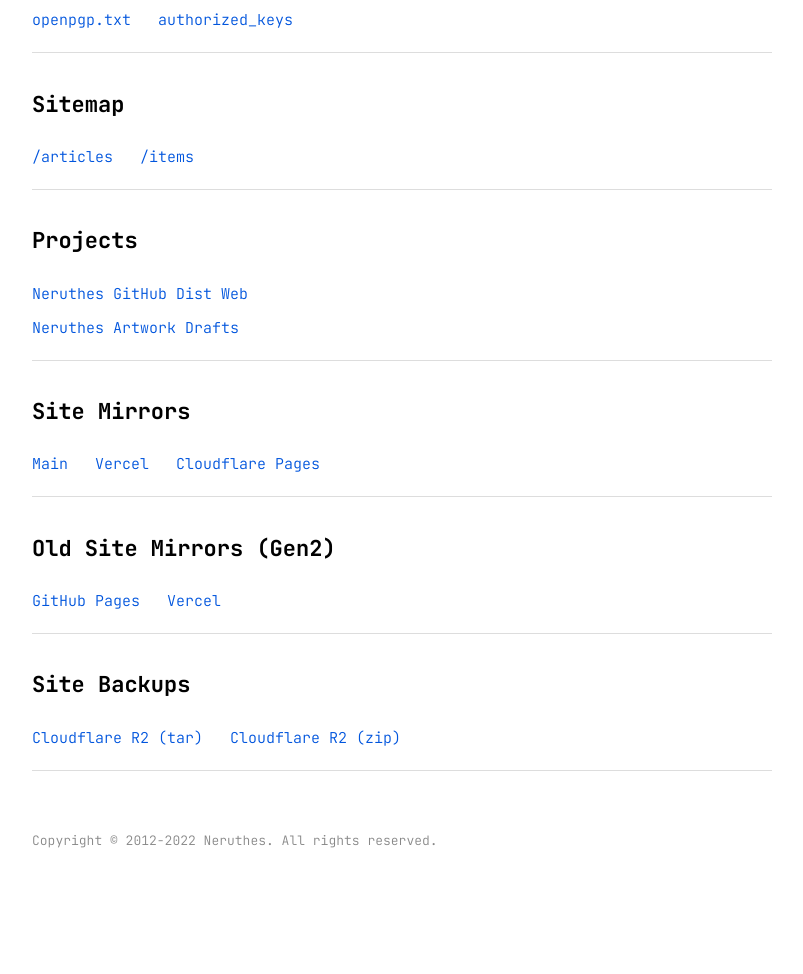
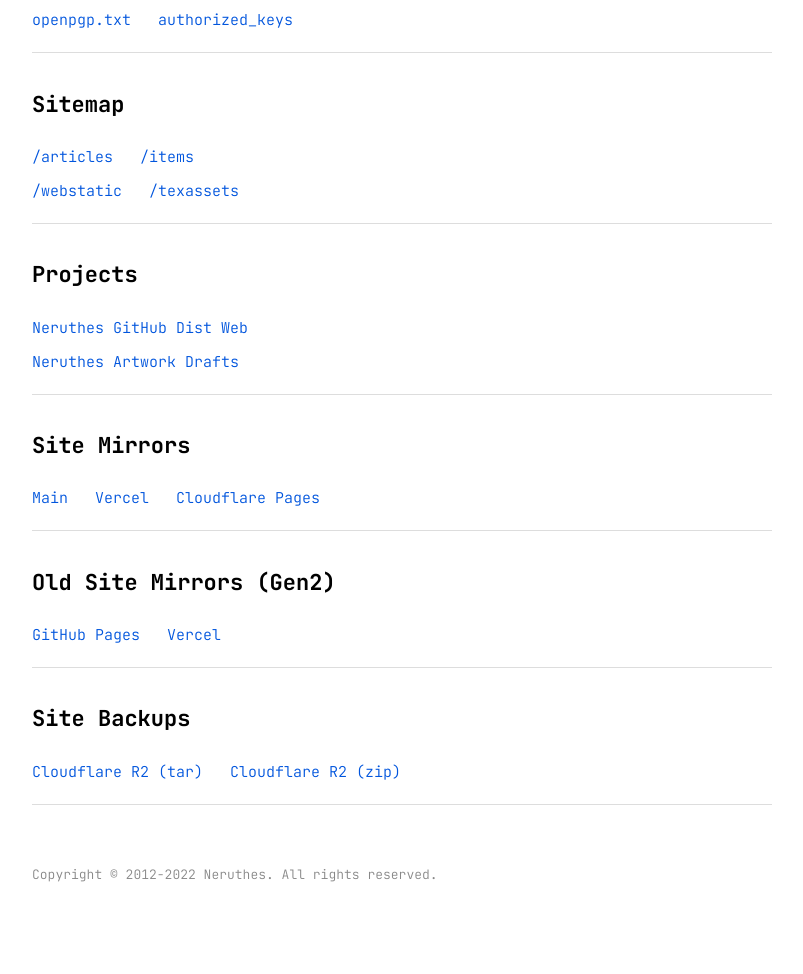
Before and after one commit to neruthes/homepage-gen3, a plain HTML site: page wwwsrc/index.html in a window 1280 px wide. Shown: the part 993-1967 px from the top of the page, without its empty margins (238-1041 px from the left). Before the commit the page ends 1944 px from the top, so only its background shows below. Drawn offline with Linux system fonts and the light colour scheme.

Commit message:
Automatic deploy command: 2022-12-14 19:38:12

```diff
--- a/wwwsrc/index.html
+++ b/wwwsrc/index.html
@@ -138,7 +138,9 @@
                     <h2>Sitemap</h2>
                     <div class="sitemap-section-links">
                         <a href="./articles/">/articles</a>&nbsp;&nbsp;
-                        <a href="./items/">/items</a>&nbsp;&nbsp;
+                        <a href="./items/">/items</a><br>
+                        <a href="./webstatic/">/webstatic</a>&nbsp;&nbsp;
+                        <a href="./texassets/">/texassets</a>&nbsp;&nbsp;
                     </div>
                 </div>
                 <div class="sitemap-section">
```
Also changed, not shown: .src/dirindex.head.html, 3 other files.
